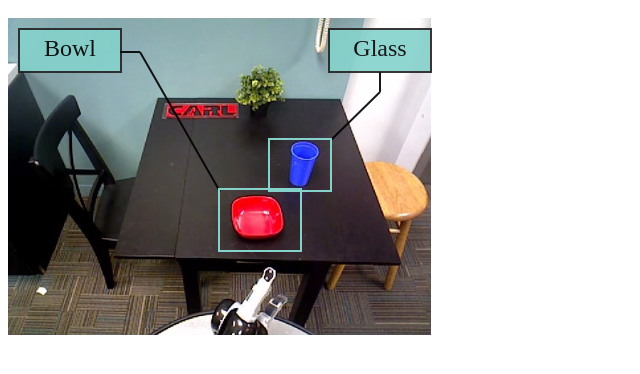
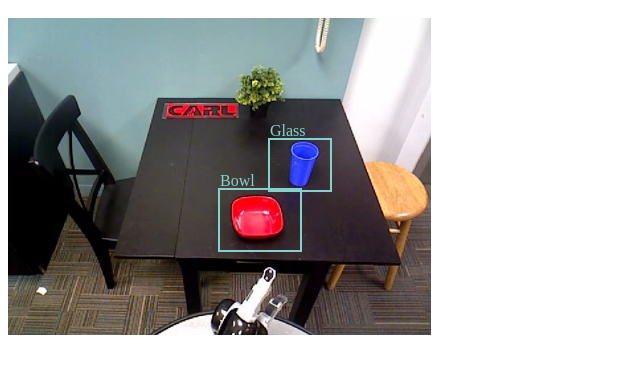
Before and after one commit to szolotykh/szolotykh.github.io, a plain HTML site: page ui2d/ui2d-test.html in a window 1280 px wide. Shown: the part 48-422 px from the top of the page, without its empty margins (0-640 px from the left). Drawn offline with nearby package versions, Linux system fonts and the light colour scheme.

Commit message:
ui2d update

```diff
--- a/ui2d/css/UI.css
+++ b/ui2d/css/UI.css
@@ -36,7 +36,12 @@
 	border-width: 2px;
 	border-color: #85D2CB;
 	border-style: solid;
-	position: absolute
+	position: absolute;
+}
+.ui-frame-lable{
+	top: -18px;
+	color: #85D2CB;
+	position: absolute;
 }
 
 .ui-element{
--- a/ui2d/js/2D-UI.js
+++ b/ui2d/js/2D-UI.js
@@ -7,7 +7,7 @@ if (typeof jQuery === 'undefined') { throw new Error('2D-UI requires jQuery') }
 
 (function($){
 	// UI Context
-	$.fn.UIContext = function(container){
+	$.fn.UIContext = function(){
 		this.addClass("ui-context");
 		return this;
 	};
@@ -26,7 +26,6 @@ if (typeof jQuery === 'undefined') { throw new Error('2D-UI requires jQuery') }
 	};
 	// UI Callout
 	$.fn.UICallout = function(options){
-
 
 		// Default options
 		options = options || {};
@@ -98,13 +97,23 @@ if (typeof jQuery === 'undefined') { throw new Error('2D-UI requires jQuery') }
 	};
 
 	// Frame
-	$.fn.UIFrame = function(x, y, width, height){
+	$.fn.UIFrame = function(options){
+		options = options||{};
+		options.x = options.x||1;
+		options.y = options.y||1;
+		options.width = options.width||100;
+		options.height = options.height||100;
+		options.lable = options.lable||"";
+
 		this.addClass("ui-frame").css({
-			"top": y + "px",
-			"left": x + "px",
-			"width": width + "px",
-			"height": height + "px"
+			"top": options.y + "px",
+			"left": options.x + "px",
+			"width": options.width + "px",
+			"height": options.height + "px"
 		});
+		if(options.lable != ''){
+			$('<div>').addClass('ui-frame-lable').html(options.lable).appendTo(this);
+		}
 		return this;
 	};
 
--- a/ui2d/js/index.js
+++ b/ui2d/js/index.js
@@ -9,9 +9,13 @@ $(document).ready(function(){
 	//$("<div>").UILine(10,200,200,100).appendTo("#container");
 	//$("<div>").UIPath([[50,0],[150,0],[150,100],[100, 120], [50, 0]]).appendTo("#container");
 
+	/* Callout example
 	$('<div id="callout-bowl">').UICallout({x:10, y:10, px:210, py:170, oreintation:'right', base:true, text:'Bowl'}).appendTo('#container');
-	$('<div>').UIFrame(210, 170, 80, 60).appendTo('#container');
+	$('<div>').UIFrame({x:210, y:170, width:80, height:60}).appendTo('#container');
+	$('<div id="callout-glass">').UICallout({x:320, y:10, px:260+60, py:120, oreintation:'bottom', base:true, text:'Glass'}).appendTo('#container');
+	$('<div>').UIFrame({x:260, y:120, width:60, height:50}).appendTo('#container');
+	*/
 
-	$('<div id="callout-glass">').UICallout({x:320, y:10, px:260+60, py:120, oreintation:'bottom', base:true, text:'Glass'}).appendTo('#container');
-	$('<div>').UIFrame(260, 120, 60, 50).appendTo('#container');
+	$('<div>').UIFrame({x:210, y:170, width:80, height:60, lable: 'Bowl'}).appendTo('#container');
+	$('<div>').UIFrame({x:260, y:120, width:60, height:50, lable: 'Glass'}).appendTo('#container');
 })
```
